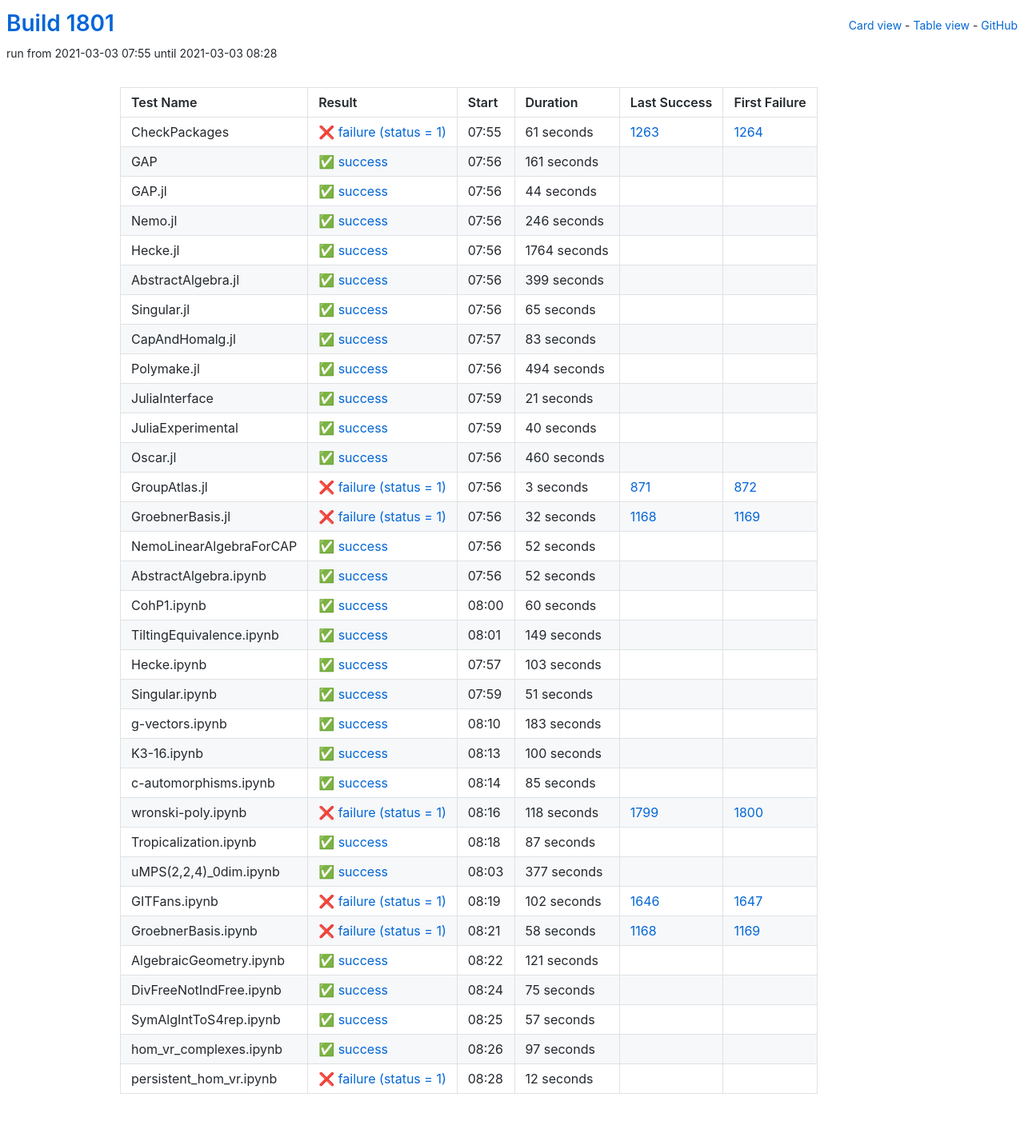
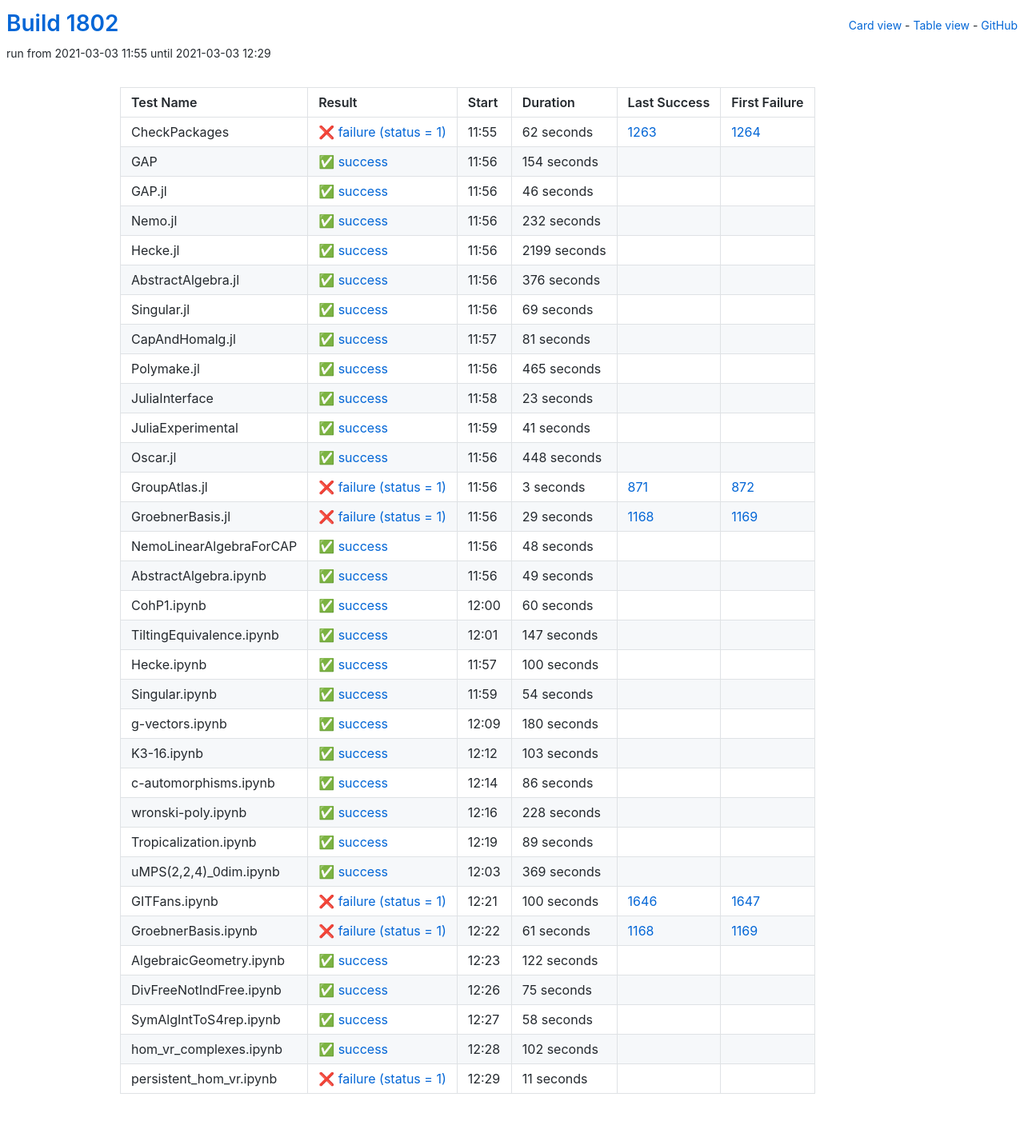
Before and after one commit to oscar-system/oscar-ci-status-stable, a Jekyll site: the page built from table.html, in a window 1280 px wide. Shown: the whole page at 80% size. Built offline with Jekyll 4.4.1, drawn with Linux system fonts in a browser that asks for light colours.

Commit message:
Build #1802

```diff
--- a/_data/ci.yml
+++ b/_data/ci.yml
@@ -1,6 +1,6 @@
 ---
-build: 1801
-build_url: https://oscarci.mathematik.uni-kl.de/job/oscar-stable/1801/
+build: 1802
+build_url: https://oscarci.mathematik.uni-kl.de/job/oscar-stable/1802/
 job: oscar-stable
 organization: oscar-system
 repo: oscar-ci-status-stable
@@ -8,152 +8,152 @@ repourl: https://github.com/oscar-system/oscar-ci-status-stable
 tests:
 - name: CheckPackages
   id: checkpackages
-  log: https://oscarci.mathematik.uni-kl.de/job/oscar-stable/1801/artifact/logs/build-1801/CheckPackages.log
-  start: 2021-03-03 07:55
+  log: https://oscarci.mathematik.uni-kl.de/job/oscar-stable/1802/artifact/logs/build-1802/CheckPackages.log
+  start: 2021-03-03 11:55
   success: false
   exitcode: 1
   status: failure
-  duration: 61
+  duration: 62
   last_success: 1263
   last_success_url: https://oscarci.mathematik.uni-kl.de/job/oscar-stable/1263/
   first_failure: 1264
   first_failure_url: https://oscarci.mathematik.uni-kl.de/job/oscar-stable/1264/
 - name: GAP
   id: gap
-  log: https://oscarci.mathematik.uni-kl.de/job/oscar-stable/1801/artifact/logs/build-1801/GAP.log
-  start: 2021-03-03 07:56
+  log: https://oscarci.mathematik.uni-kl.de/job/oscar-stable/1802/artifact/logs/build-1802/GAP.log
+  start: 2021-03-03 11:56
   success: true
   exitcode: 0
   status: success
-  duration: 161
+  duration: 154
   last_success: false
   last_success_url:
   first_failure: false
   first_failure_url:
 - name: GAP.jl
   id: gap-jl
-  log: https://oscarci.mathematik.uni-kl.de/job/oscar-stable/1801/artifact/logs/build-1801/GAP.jl.log
-  start: 2021-03-03 07:56
+  log: https://oscarci.mathematik.uni-kl.de/job/oscar-stable/1802/artifact/logs/build-1802/GAP.jl.log
+  start: 2021-03-03 11:56
   success: true
   exitcode: 0
   status: success
-  duration: 44
+  duration: 46
   last_success: false
   last_success_url:
   first_failure: false
   first_failure_url:
 - name: Nemo.jl
   id: nemo-jl
-  log: https://oscarci.mathematik.uni-kl.de/job/oscar-stable/1801/artifact/logs/build-1801/Nemo.jl.log
-  start: 2021-03-03 07:56
+  log: https://oscarci.mathematik.uni-kl.de/job/oscar-stable/1802/artifact/logs/build-1802/Nemo.jl.log
+  start: 2021-03-03 11:56
   success: true
   exitcode: 0
   status: success
-  duration: 246
+  duration: 232
   last_success: false
   last_success_url:
   first_failure: false
   first_failure_url:
 - name: Hecke.jl
   id: hecke-jl
-  log: https://oscarci.mathematik.uni-kl.de/job/oscar-stable/1801/artifact/logs/build-1801/Hecke.jl.log
-  start: 2021-03-03 07:56
+  log: https://oscarci.mathematik.uni-kl.de/job/oscar-stable/1802/artifact/logs/build-1802/Hecke.jl.log
+  start: 2021-03-03 11:56
   success: true
   exitcode: 0
   status: success
-  duration: 1764
+  duration: 2199
   last_success: false
   last_success_url:
   first_failure: false
   first_failure_url:
 - name: AbstractAlgebra.jl
   id: abstractalgebra-jl
-  log: https://oscarci.mathematik.uni-kl.de/job/oscar-stable/1801/artifact/logs/build-1801/AbstractAlgebra.jl.log
-  start: 2021-03-03 07:56
+  log: https://oscarci.mathematik.uni-kl.de/job/oscar-stable/1802/artifact/logs/build-1802/AbstractAlgebra.jl.log
+  start: 2021-03-03 11:56
   success: true
   exitcode: 0
   status: success
-  duration: 399
+  duration: 376
   last_success: false
   last_success_url:
   first_failure: false
   first_failure_url:
 - name: Singular.jl
   id: singular-jl
-  log: https://oscarci.mathematik.uni-kl.de/job/oscar-stable/1801/artifact/logs/build-1801/Singular.jl.log
-  start: 2021-03-03 07:56
+  log: https://oscarci.mathematik.uni-kl.de/job/oscar-stable/1802/artifact/logs/build-1802/Singular.jl.log
+  start: 2021-03-03 11:56
   success: true
   exitcode: 0
   status: success
-  duration: 65
+  duration: 69
   last_success: false
   last_success_url:
   first_failure: false
   first_failure_url:
 - name: CapAndHomalg.jl
   id: capandhomalg-jl
-  log: https://oscarci.mathematik.uni-kl.de/job/oscar-stable/1801/artifact/logs/build-1801/CapAndHomalg.jl.log
-  start: 2021-03-03 07:57
+  log: https://oscarci.mathematik.uni-kl.de/job/oscar-stable/1802/artifact/logs/build-1802/CapAndHomalg.jl.log
+  start: 2021-03-03 11:57
   success: true
   exitcode: 0
   status: success
-  duration: 83
+  duration: 81
   last_success: false
   last_success_url:
   first_failure: false
   first_failure_url:
 - name: Polymake.jl
   id: polymake-jl
-  log: https://oscarci.mathematik.uni-kl.de/job/oscar-stable/1801/artifact/logs/build-1801/Polymake.jl.log
-  start: 2021-03-03 07:56
+  log: https://oscarci.mathematik.uni-kl.de/job/oscar-stable/1802/artifact/logs/build-1802/Polymake.jl.log
+  start: 2021-03-03 11:56
   success: true
   exitcode: 0
   status: success
-  duration: 494
+  duration: 465
   last_success: false
   last_success_url:
   first_failure: false
   first_failure_url:
 - name: JuliaInterface
   id: juliainterface
-  log: https://oscarci.mathematik.uni-kl.de/job/oscar-stable/1801/artifact/logs/build-1801/JuliaInterface.log
-  start: 2021-03-03 07:59
+  log: https://oscarci.mathematik.uni-kl.de/job/oscar-stable/1802/artifact/logs/build-1802/JuliaInterface.log
+  start: 2021-03-03 11:58
   success: true
   exitcode: 0
   status: success
-  duration: 21
+  duration: 23
   last_success: false
   last_success_url:
   first_failure: false
   first_failure_url:
 - name: JuliaExperimental
   id: juliaexperimental
-  log: https://oscarci.mathematik.uni-kl.de/job/oscar-stable/1801/artifact/logs/build-1801/JuliaExperimental.log
-  start: 2021-03-03 07:59
+  log: https://oscarci.mathematik.uni-kl.de/job/oscar-stable/1802/artifact/logs/build-1802/JuliaExperimental.log
+  start: 2021-03-03 11:59
   success: true
   exitcode: 0
   status: success
-  duration: 40
+  duration: 41
   last_success: false
   last_success_url:
   first_failure: false
   first_failure_url:
 - name: Oscar.jl
   id: oscar-jl
-  log: https://oscarci.mathematik.uni-kl.de/job/oscar-stable/1801/artifact/logs/build-1801/Oscar.jl.log
-  start: 2021-03-03 07:56
+  log: https://oscarci.mathematik.uni-kl.de/job/oscar-stable/1802/artifact/logs/build-1802/Oscar.jl.log
+  start: 2021-03-03 11:56
   success: true
   exitcode: 0
   status: success
-  duration: 460
+  duration: 448
   last_success: false
   last_success_url:
   first_failure: false
   first_failure_url:
 - name: GroupAtlas.jl
   id: groupatlas-jl
-  log: https://oscarci.mathematik.uni-kl.de/job/oscar-stable/1801/artifact/logs/build-1801/GroupAtlas.jl.log
-  start: 2021-03-03 07:56
+  log: https://oscarci.mathematik.uni-kl.de/job/oscar-stable/1802/artifact/logs/build-1802/GroupAtlas.jl.log
+  start: 2021-03-03 11:56
   success: false
   exitcode: 1
   status: failure
@@ -164,44 +164,44 @@ tests:
   first_failure_url: https://oscarci.mathematik.uni-kl.de/job/oscar-stable/872/
 - name: GroebnerBasis.jl
   id: groebnerbasis-jl
-  log: https://oscarci.mathematik.uni-kl.de/job/oscar-stable/1801/artifact/logs/build-1801/GroebnerBasis.jl.log
-  start: 2021-03-03 07:56
+  log: https://oscarci.mathematik.uni-kl.de/job/oscar-stable/1802/artifact/logs/build-1802/GroebnerBasis.jl.log
+  start: 2021-03-03 11:56
   success: false
   exitcode: 1
   status: failure
-  duration: 32
+  duration: 29
   last_success: 1168
   last_success_url: https://oscarci.mathematik.uni-kl.de/job/oscar-stable/1168/
   first_failure: 1169
   first_failure_url: https://oscarci.mathematik.uni-kl.de/job/oscar-stable/1169/
 - name: NemoLinearAlgebraForCAP
   id: nemolinearalgebraforcap
-  log: https://oscarci.mathematik.uni-kl.de/job/oscar-stable/1801/artifact/logs/build-1801/NemoLinearAlgebraForCAP.log
-  start: 2021-03-03 07:56
+  log: https://oscarci.mathematik.uni-kl.de/job/oscar-stable/1802/artifact/logs/build-1802/NemoLinearAlgebraForCAP.log
+  start: 2021-03-03 11:56
   success: true
   exitcode: 0
   status: success
-  duration: 52
+  duration: 48
   last_success: false
   last_success_url:
   first_failure: false
   first_failure_url:
 - name: AbstractAlgebra.ipynb
   id: abstractalgebra-ipynb
-  log: https://oscarci.mathematik.uni-kl.de/job/oscar-stable/1801/artifact/logs/build-1801/AbstractAlgebra.ipynb.log
-  start: 2021-03-03 07:56
+  log: https://oscarci.mathematik.uni-kl.de/job/oscar-stable/1802/artifact/logs/build-1802/AbstractAlgebra.ipynb.log
+  start: 2021-03-03 11:56
   success: true
   exitcode: 0
   status: success
-  duration: 52
+  duration: 49
   last_success: false
   last_success_url:
   first_failure: false
   first_failure_url:
 - name: CohP1.ipynb
   id: cohp1-ipynb
-  log: https://oscarci.mathematik.uni-kl.de/job/oscar-stable/1801/artifact/logs/build-1801/CohP1.ipynb.log
-  start: 2021-03-03 08:00
+  log: https://oscarci.mathematik.uni-kl.de/job/oscar-stable/1802/artifact/logs/build-1802/CohP1.ipynb.log
+  start: 2021-03-03 12:00
   success: true
   exitcode: 0
   status: success
@@ -212,20 +212,56 @@ tests:
   first_failure_url:
 - name: TiltingEquivalence.ipynb
   id: tiltingequivalence-ipynb
-  log: https://oscarci.mathematik.uni-kl.de/job/oscar-stable/1801/artifact/logs/build-1801/TiltingEquivalence.ipynb.log
-  start: 2021-03-03 08:01
+  log: https://oscarci.mathematik.uni-kl.de/job/oscar-stable/1802/artifact/logs/build-1802/TiltingEquivalence.ipynb.log
+  start: 2021-03-03 12:01
   success: true
   exitcode: 0
   status: success
-  duration: 149
+  duration: 147
   last_success: false
   last_success_url:
   first_failure: false
   first_failure_url:
 - name: Hecke.ipynb
   id: hecke-ipynb
-  log: https://oscarci.mathematik.uni-kl.de/job/oscar-stable/1801/artifact/logs/build-1801/Hecke.ipynb.log
-  start: 2021-03-03 07:57
+  log: https://oscarci.mathematik.uni-kl.de/job/oscar-stable/1802/artifact/logs/build-1802/Hecke.ipynb.log
+  start: 2021-03-03 11:57
+  success: true
+  exitcode: 0
+  status: success
+  duration: 100
+  last_success: false
+  last_success_url:
+  first_failure: false
+  first_failure_url:
+- name: Singular.ipynb
+  id: singular-ipynb
+  log: https://oscarci.mathematik.uni-kl.de/job/oscar-stable/1802/artifact/logs/build-1802/Singular.ipynb.log
+  start: 2021-03-03 11:59
+  success: true
+  exitcode: 0
+  status: success
+  duration: 54
+  last_success: false
+  last_success_url:
+  first_failure: false
+  first_failure_url:
+- name: g-vectors.ipynb
+  id: g-vectors-ipynb
+  log: https://oscarci.mathematik.uni-kl.de/job/oscar-stable/1802/artifact/logs/build-1802/g-vectors.ipynb.log
+  start: 2021-03-03 12:09
+  success: true
+  exitcode: 0
+  status: success
+  duration: 180
+  last_success: false
+  last_success_url:
+  first_failure: false
+  first_failure_url:
+- name: K3-16.ipynb
+  id: k3-16-ipynb
+  log: https://oscarci.mathematik.uni-kl.de/job/oscar-stable/1802/artifact/logs/build-1802/K3-16.ipynb.log
+  start: 2021-03-03 12:12
   success: true
   exitcode: 0
   status: success
@@ -234,130 +270,94 @@ tests:
   last_success_url:
   first_failure: false
   first_failure_url:
-- name: Singular.ipynb
-  id: singular-ipynb
-  log: https://oscarci.mathematik.uni-kl.de/job/oscar-stable/1801/artifact/logs/build-1801/Singular.ipynb.log
-  start: 2021-03-03 07:59
+- name: c-automorphisms.ipynb
+  id: c-automorphisms-ipynb
+  log: https://oscarci.mathematik.uni-kl.de/job/oscar-stable/1802/artifact/logs/build-1802/c-automorphisms.ipynb.log
+  start: 2021-03-03 12:14
   success: true
   exitcode: 0
   status: success
-  duration: 51
-  last_success: false
-  last_success_url:
-  first_failure: false
-  first_failure_url:
-- name: g-vectors.ipynb
-  id: g-vectors-ipynb
-  log: https://oscarci.mathematik.uni-kl.de/job/oscar-stable/1801/artifact/logs/build-1801/g-vectors.ipynb.log
-  start: 2021-03-03 08:10
-  success: true
-  exitcode: 0
-  status: success
-  duration: 183
-  last_success: false
-  last_success_url:
-  first_failure: false
-  first_failure_url:
-- name: K3-16.ipynb
-  id: k3-16-ipynb
-  log: https://oscarci.mathematik.uni-kl.de/job/oscar-stable/1801/artifact/logs/build-1801/K3-16.ipynb.log
-  start: 2021-03-03 08:13
-  success: true
-  exitcode: 0
-  status: success
-  duration: 100
-  last_success: false
-  last_success_url:
-  first_failure: false
-  first_failure_url:
-- name: c-automorphisms.ipynb
-  id: c-automorphisms-ipynb
-  log: https://oscarci.mathematik.uni-kl.de/job/oscar-stable/1801/artifact/logs/build-1801/c-automorphisms.ipynb.log
-  start: 2021-03-03 08:14
-  success: true
-  exitcode: 0
-  status: success
-  duration: 85
+  duration: 86
   last_success: false
   last_success_url:
   first_failure: false
   first_failure_url:
 - name: wronski-poly.ipynb
   id: wronski-poly-ipynb
-  log: https://oscarci.mathematik.uni-kl.de/job/oscar-stable/1801/artifact/logs/build-1801/wronski-poly.ipynb.log
-  start: 2021-03-03 08:16
-  success: false
-  exitcode: 1
-  status: failure
-  duration: 118
-  last_success: 1799
-  last_success_url: https://oscarci.mathematik.uni-kl.de/job/oscar-stable/1799/
-  first_failure: 1800
-  first_failure_url: https://oscarci.mathematik.uni-kl.de/job/oscar-stable/1800/
-- name: Tropicalization.ipynb
-  id: tropicalization-ipynb
-  log: https://oscarci.mathematik.uni-kl.de/job/oscar-stable/1801/artifact/logs/build-1801/Tropicalization.ipynb.log
-  start: 2021-03-03 08:18
+  log: https://oscarci.mathematik.uni-kl.de/job/oscar-stable/1802/artifact/logs/build-1802/wronski-poly.ipynb.log
+  start: 2021-03-03 12:16
   success: true
   exitcode: 0
   status: success
-  duration: 87
+  duration: 228
+  last_success: false
+  last_success_url:
+  first_failure: false
+  first_failure_url:
+- name: Tropicalization.ipynb
+  id: tropicalization-ipynb
+  log: https://oscarci.mathematik.uni-kl.de/job/oscar-stable/1802/artifact/logs/build-1802/Tropicalization.ipynb.log
+  start: 2021-03-03 12:19
+  success: true
+  exitcode: 0
+  status: success
+  duration: 89
   last_success: false
   last_success_url:
   first_failure: false
   first_failure_url:
 - name: uMPS(2,2,4)_0dim.ipynb
   id: umps-2-2-4-0dim-ipynb
-  log: https://oscarci.mathematik.uni-kl.de/job/oscar-stable/1801/artifact/logs/build-1801/uMPS-2-2-4-_0dim.ipynb.log
-  start: 2021-03-03 08:03
+  log: https://oscarci.mathematik.uni-kl.de/job/oscar-stable/1802/artifact/logs/build-1802/uMPS-2-2-4-_0dim.ipynb.log
+  start: 2021-03-03 12:03
   success: true
   exitcode: 0
   status: success
-  duration: 377
+  duration: 369
   last_success: false
   last_success_url:
   first_failure: false
   first_failure_url:
 - name: GITFans.ipynb
   id: gitfans-ipynb
-  log: https://oscarci.mathematik.uni-kl.de/job/oscar-stable/1801/artifact/logs/build-1801/GITFans.ipynb.log
-  start: 2021-03-03 08:19
+  log: https://oscarci.mathematik.uni-kl.de/job/oscar-stable/1802/artifact/logs/build-1802/GITFans.ipynb.log
+  start: 2021-03-03 12:21
   success: false
   exitcode: 1
   status: failure
-  duration: 102
+  duration: 100
   last_success: 1646
   last_success_url: https://oscarci.mathematik.uni-kl.de/job/oscar-stable/1646/
   first_failure: 1647
   first_failure_url: https://oscarci.mathematik.uni-kl.de/job/oscar-stable/1647/
 - name: GroebnerBasis.ipynb
   id: groebnerbasis-ipynb
-  log: https://oscarci.mathematik.uni-kl.de/job/oscar-stable/1801/artifact/logs/build-1801/GroebnerBasis.ipynb.log
-  start: 2021-03-03 08:21
+  log: https://oscarci.mathematik.uni-kl.de/job/oscar-stable/1802/artifact/logs/build-1802/GroebnerBasis.ipynb.log
+  start: 2021-03-03 12:22
   success: false
   exitcode: 1
   status: failure
-  duration: 58
+  duration: 61
   last_success: 1168
   last_success_url: https://oscarci.mathematik.uni-kl.de/job/oscar-stable/1168/
   first_failure: 1169
   first_failure_url: https://oscarci.mathematik.uni-kl.de/job/oscar-stable/1169/
 - name: AlgebraicGeometry.ipynb
   id: algebraicgeometry-ipynb
-  log: https://oscarci.mathematik.uni-kl.de/job/oscar-stable/1801/artifact/logs/build-1801/AlgebraicGeometry.ipynb.log
-  start: 2021-03-03 08:22
+  log: https://oscarci.mathematik.uni-kl.de/job/oscar-stable/1802/artifact/logs/build-1802/AlgebraicGeometry.ipynb.log
+  start: 2021-03-03 12:23
   success: true
   exitcode: 0
   status: success
-  duration: 121
+  duration: 122
   last_success: false
   last_success_url:
   first_failure: false
   first_failure_url:
 - name: DivFreeNotIndFree.ipynb
   id: divfreenotindfree-ipynb
-  log: https://oscarci.mathematik.uni-kl.de/job/oscar-stable/1801/artifact/logs/build-1801/DivFreeNotIndFree.ipynb.log
-  start: 2021-03-03 08:24
+  log: https://oscarci.mathematik.uni-kl.de/job/oscar-stable/1802/artifact/logs/build-1802/DivFreeNotIndFree.ipynb.log
+  start: 2021-03-03 12:26
   success: true
   exitcode: 0
   status: success
@@ -368,36 +368,36 @@ tests:
   first_failure_url:
 - name: SymAlgIntToS4rep.ipynb
   id: symalginttos4rep-ipynb
-  log: https://oscarci.mathematik.uni-kl.de/job/oscar-stable/1801/artifact/logs/build-1801/SymAlgIntToS4rep.ipynb.log
-  start: 2021-03-03 08:25
+  log: https://oscarci.mathematik.uni-kl.de/job/oscar-stable/1802/artifact/logs/build-1802/SymAlgIntToS4rep.ipynb.log
+  start: 2021-03-03 12:27
   success: true
   exitcode: 0
   status: success
-  duration: 57
+  duration: 58
   last_success: false
   last_success_url:
   first_failure: false
   first_failure_url:
 - name: hom_vr_complexes.ipynb
   id: hom-vr-complexes-ipynb
-  log: https://oscarci.mathematik.uni-kl.de/job/oscar-stable/1801/artifact/logs/build-1801/hom_vr_complexes.ipynb.log
-  start: 2021-03-03 08:26
+  log: https://oscarci.mathematik.uni-kl.de/job/oscar-stable/1802/artifact/logs/build-1802/hom_vr_complexes.ipynb.log
+  start: 2021-03-03 12:28
   success: true
   exitcode: 0
   status: success
-  duration: 97
+  duration: 102
   last_success: false
   last_success_url:
   first_failure: false
   first_failure_url:
 - name: persistent_hom_vr.ipynb
   id: persistent-hom-vr-ipynb
-  log: https://oscarci.mathematik.uni-kl.de/job/oscar-stable/1801/artifact/logs/build-1801/persistent_hom_vr.ipynb.log
-  start: 2021-03-03 08:28
+  log: https://oscarci.mathematik.uni-kl.de/job/oscar-stable/1802/artifact/logs/build-1802/persistent_hom_vr.ipynb.log
+  start: 2021-03-03 12:29
   success: false
   exitcode: 1
   status: failure
-  duration: 12
+  duration: 11
   last_success: false
   last_success_url:
   first_failure: false
```
Also changed, not shown: README.md.
